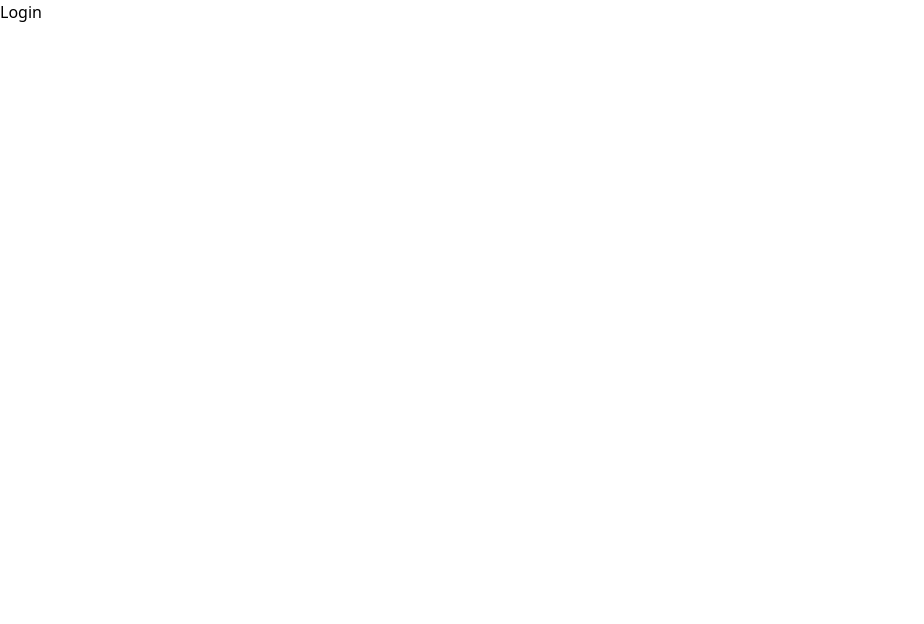
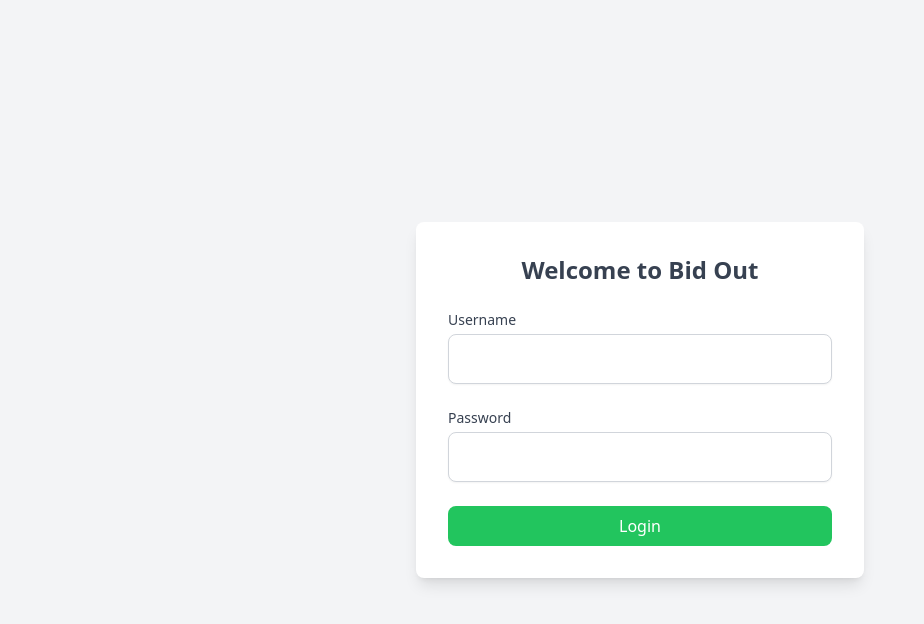
Before and after one commit to KavinduPramod/bidding_system, a React (Vite) app: page /login in a window 1280 px wide. Shown: the top 624 px of the page, without its empty margins (0-924 px from the left). Built offline with nearby package versions, Linux system fonts and the light colour scheme.

Commit message:
Implement login functionality with redirection and update routing

```diff
--- a/src/Router.jsx
+++ b/src/Router.jsx
@@ -1,8 +1,8 @@
-
 import {
     Route,
     createBrowserRouter,
     createRoutesFromElements,
+    Navigate,
 } from "react-router-dom";
 import Layout from "./layout/Layout";
 import Login from "./pages/Login";
@@ -11,8 +11,10 @@ import UsersList from "./pages/UsersList";  // New user list page
 const router = createBrowserRouter(
     createRoutesFromElements(
         <Route>
+            {/* Redirect the root path to the login page */}
+            <Route path="/" element={<Navigate to="/login" replace />} />
             <Route path="login" element={<Login />} />
-            <Route path="/" element={<Layout />}>
+            <Route path="/layout" element={<Layout />}>
                 <Route path="users" element={<UsersList />} />
                 {/* Add more routes here */}
             </Route>
--- a/src/pages/Login.jsx
+++ b/src/pages/Login.jsx
@@ -1,11 +1,79 @@
-import React from 'react'
+import { useNavigate } from "react-router-dom";
+import { useState } from "react";
 
-function Login() {
+const LoginPage = () => {
+  const [username, setUsername] = useState("");
+  const [password, setPassword] = useState("");
+  const navigate = useNavigate();
+
+  const handleLogin = (e) => {
+    e.preventDefault();
+
+    // Example: Check credentials (you can replace this with a real authentication API)
+    if (username === "admin" && password === "123") {
+      // Set login state (for demo purposes, using localStorage)
+      localStorage.setItem("isLoggedIn", "true");
+
+      // Redirect to the dashboard or main page after successful login
+      navigate("/layout");
+    } else {
+      alert("Invalid credentials");
+    }
+  };
+
   return (
-    <div>
-      Login
+    <div className="min-h-screen bg-gray-100 flex items-center justify-center">
+      <div className="w-full max-w-md p-8 space-y-6 bg-white rounded-lg shadow-lg">
+        <h2 className="text-center text-2xl font-bold text-gray-700">
+          Welcome to Bid Out
+        </h2>
+        <form className="space-y-6" onSubmit={handleLogin}>
+          <div>
+            <label
+              htmlFor="username"
+              className="block text-sm font-medium text-gray-700"
+            >
+              Username
+            </label>
+            <input
+              type="text"
+              name="username"
+              id="username"
+              value={username}
+              onChange={(e) => setUsername(e.target.value)}
+              required
+              className="mt-1 block w-full p-3 border border-gray-300 rounded-lg shadow-sm focus:outline-none focus:ring-green-500 focus:border-green-500"
+            />
+          </div>
+          <div>
+            <label
+              htmlFor="password"
+              className="block text-sm font-medium text-gray-700"
+            >
+              Password
+            </label>
+            <input
+              type="password"
+              name="password"
+              id="password"
+              value={password}
+              onChange={(e) => setPassword(e.target.value)}
+              required
+              className="mt-1 block w-full p-3 border border-gray-300 rounded-lg shadow-sm focus:outline-none focus:ring-green-500 focus:border-green-500"
+            />
+          </div>
+          <div className="flex justify-between items-center">
+            <button
+              type="submit"
+              className="w-full bg-green-500 text-white py-2 px-4 rounded-lg hover:bg-green-600 focus:outline-none focus:ring-2 focus:ring-green-500"
+            >
+              Login
+            </button>
+          </div>
+        </form>
+      </div>
     </div>
-  )
-}
+  );
+};
 
-export default Login
+export default LoginPage;
```
Also changed, not shown: 1 other file (tests, documents, lock files or other folders).
